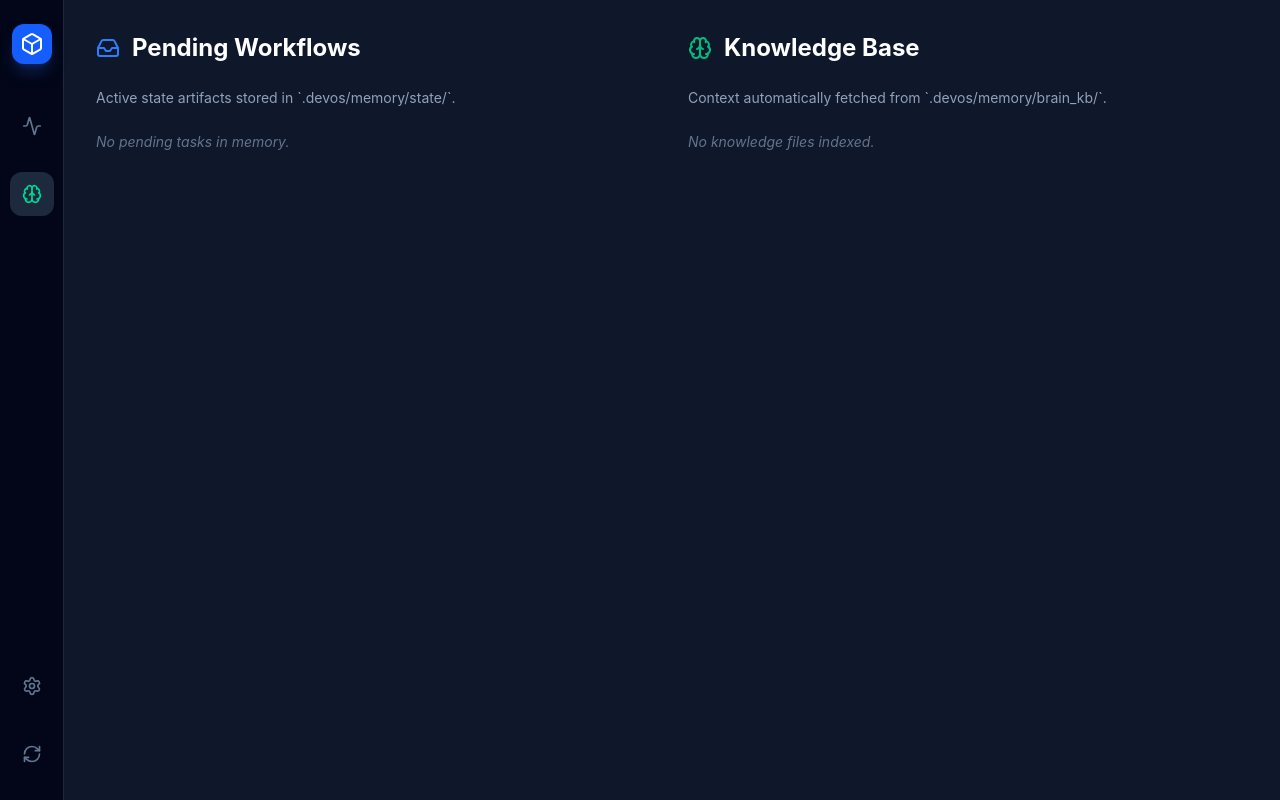
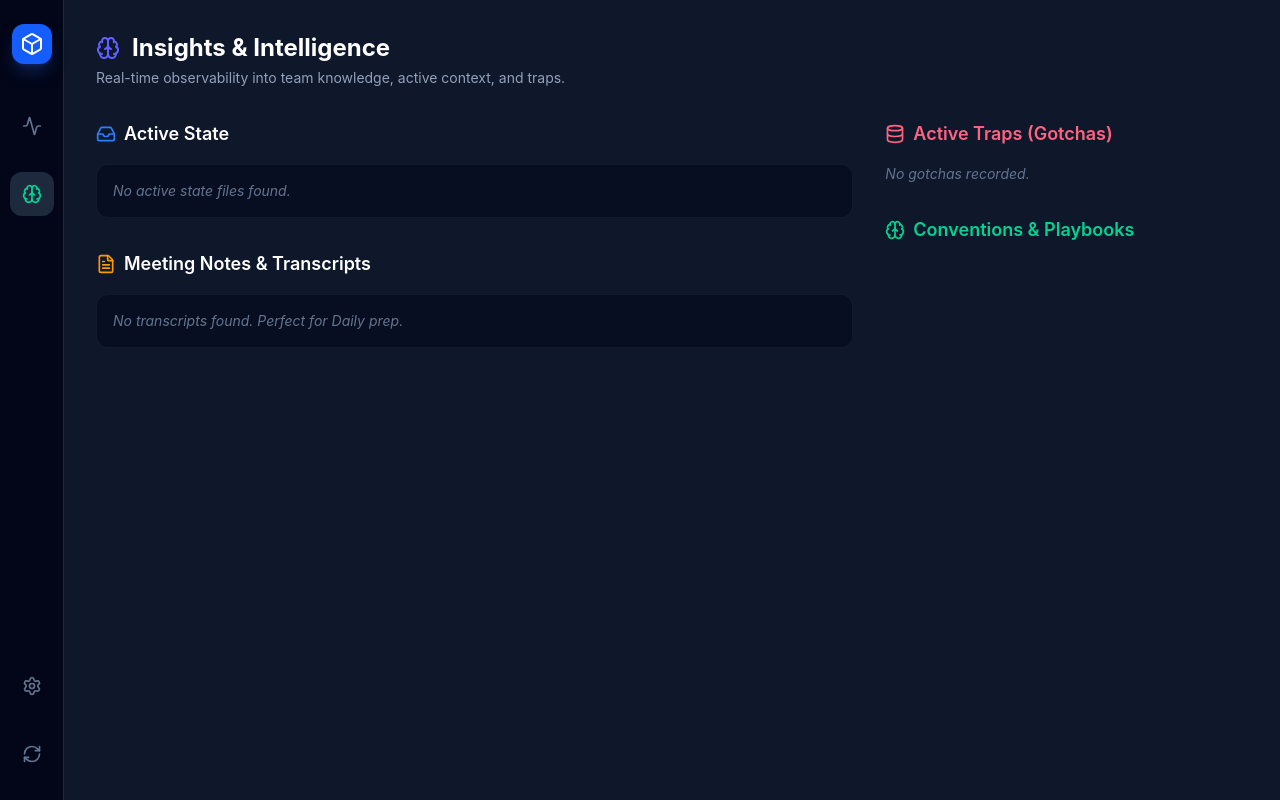
Before and after one commit to BrunoBNascimento/devos, a React (Vite) app in the folder packages/desktop/: page / in a window 1280 px wide. Both pictures are taken after a click on the button 31 px from the left and 194 px from the top of the page. Built offline with nearby package versions, Linux system fonts and the light colour scheme.

Commit message:
feat: turn knowledge tab into rich insights dashboard

```diff
--- a/packages/desktop/preload.cjs
+++ b/packages/desktop/preload.cjs
@@ -6,6 +6,7 @@ contextBridge.exposeInMainWorld('devosAPI', {
   readMetrics: () => ipcRenderer.invoke('devos:readMetrics'),
   readKnowledge: () => ipcRenderer.invoke('devos:readKnowledge'),
   readPendingTasks: () => ipcRenderer.invoke('devos:readPendingTasks'),
+  readTranscripts: () => ipcRenderer.invoke('devos:readTranscripts'),
 
   syncIntegrations: (useWsl, engine) => ipcRenderer.invoke('devos:syncIntegrations', { useWsl, engine }),
   setSyncInterval: (interval) => ipcRenderer.invoke('devos:setSyncInterval', interval),
--- a/packages/desktop/src/App.tsx
+++ b/packages/desktop/src/App.tsx
@@ -15,8 +15,9 @@ function App() {
 
   // Dashboards State
   const [metrics, setMetrics] = useState<any[]>([]);
-  const [knowledgeFiles, setKnowledgeFiles] = useState<string[]>([]);
-  const [pendingTasks, setPendingTasks] = useState<string[]>([]);
+  const [knowledgeFiles, setKnowledgeFiles] = useState<any[]>([]);
+  const [pendingTasks, setPendingTasks] = useState<any[]>([]);
+  const [transcripts, setTranscripts] = useState<any[]>([]);
 
   // Crawler State
   const [crawlerStatus, setCrawlerStatus] = useState('idle');
@@ -63,6 +64,9 @@ function App() {
 
       const p = await (window as any).devosAPI.readPendingTasks();
       if (p.success) setPendingTasks(p.files);
+
+      const t = await (window as any).devosAPI.readTranscripts();
+      if (t.success) setTranscripts(t.files);
     }
     setTimeout(() => setIsRefreshing(false), 500);
   };
@@ -198,46 +202,138 @@ function App() {
     );
   };
 
-  const renderKnowledgeTab = () => (
-    <div className="flex-1 p-8 overflow-y-auto flex gap-8 bg-slate-900">
+  const renderKnowledgeTab = () => {
+    // Categorize knowledge
+    const gotchas = knowledgeFiles.filter(f => f.metadata?.type === 'gotcha');
+    const conventions = knowledgeFiles.filter(f => f.metadata?.type === 'convention');
+    const plans = knowledgeFiles.filter(f => f.metadata?.type === 'plan');
+    const runbooks = knowledgeFiles.filter(f => f.metadata?.type === 'runbook');
+    const contracts = knowledgeFiles.filter(f => f.metadata?.type === 'contract');
+
+    const getPhaseColor = (phase: string) => {
+      switch(phase) {
+        case 'completed': return 'bg-emerald-500/10 text-emerald-400 border-emerald-500/20';
+        case 'developing': return 'bg-blue-500/10 text-blue-400 border-blue-500/20';
+        case 'reviewing': return 'bg-amber-500/10 text-amber-400 border-amber-500/20';
+        default: return 'bg-slate-800 text-slate-400 border-slate-700';
+      }
+    };
+
+    return (
+      <div className="flex-1 p-8 overflow-y-auto bg-slate-900">
+        <div className="mb-8 flex items-center justify-between">
+          <div>
+            <h1 className="text-2xl font-bold text-white flex items-center gap-3">
+              <Brain className="text-indigo-500" /> Insights & Intelligence
+            </h1>
+            <p className="text-slate-400 text-sm mt-1">Real-time observability into team knowledge, active context, and traps.</p>
+          </div>
+        </div>
+
+        <div className="grid grid-cols-12 gap-8">
+
+          {/* Main Column: Workflows & Daily Prep */}
+          <div className="col-span-8 flex flex-col gap-8">
+
+            {/* Active Workflows */}
+            <section>
+              <h2 className="text-lg font-semibold text-white mb-4 flex items-center gap-2">
+                <Inbox className="w-5 h-5 text-blue-500" /> Active State
+              </h2>
+              <div className="grid gap-4">
+                {pendingTasks.length === 0 ? (
+                  <p className="text-slate-500 text-sm italic p-4 bg-slate-950/50 rounded-xl border border-slate-800/50">No active state files found.</p>
+                ) : pendingTasks.map(f => (
+                  <div key={f.filename} className="p-5 bg-slate-950 border border-slate-800 rounded-2xl hover:border-slate-700 transition-all shadow-lg">
+                    <div className="flex items-start justify-between mb-3">
                       <div className="flex-1">
-        <h1 className="text-2xl font-bold text-white mb-6 flex items-center gap-3">
-          <Inbox className="text-blue-500" /> Pending Workflows
-        </h1>
-        <p className="text-slate-400 text-sm mb-6">Active state artifacts stored in `.devos/memory/state/`.</p>
-        <div className="space-y-3">
-          {pendingTasks.length === 0 ? <p className="text-slate-500 text-sm italic">No pending tasks in memory.</p> : pendingTasks.map(f => (
-            <div key={f} className="p-4 bg-slate-950 border border-slate-800 rounded-xl flex items-center justify-between hover:border-slate-700 transition-colors">
-              <div className="flex items-center gap-3">
-                <FileText className="w-5 h-5 text-slate-400" />
-                <span className="text-slate-200">{f}</span>
+                        <h3 className="text-slate-200 font-medium text-lg leading-tight">{f.title || f.filename}</h3>
+                        <div className="flex gap-2 mt-2">
+                          <span className={`text-xs px-2.5 py-1 rounded-full border ${getPhaseColor(f.metadata?.phase)} uppercase tracking-wider font-semibold`}>
+                            {f.metadata?.phase || 'draft'}
+                          </span>
+                          <span className="text-xs px-2.5 py-1 rounded-full border border-slate-700 bg-slate-800 text-slate-400">
+                            {f.metadata?.type || 'unknown'}
+                          </span>
                         </div>
-              <span className="text-xs bg-slate-800 text-slate-400 px-3 py-1 rounded-full border border-slate-700">
-                Phase: Draft
-              </span>
+                      </div>
+                      {f.metadata?.last_updated && (
+                        <div className="text-xs text-slate-500 flex items-center gap-1 bg-slate-900 px-2 py-1 rounded-md border border-slate-800">
+                          <Clock className="w-3 h-3" /> {f.metadata.last_updated}
+                        </div>
+                      )}
+                    </div>
+                    {f.summary && <p className="text-sm text-slate-400 leading-relaxed border-t border-slate-800/50 pt-3">{f.summary}</p>}
                   </div>
                 ))}
               </div>
-      </div>
+            </section>
 
-      <div className="flex-1">
-        <h1 className="text-2xl font-bold text-white mb-6 flex items-center gap-3">
-          <Brain className="text-emerald-500" /> Knowledge Base
-        </h1>
-        <p className="text-slate-400 text-sm mb-6">Context automatically fetched from `.devos/memory/brain_kb/`.</p>
-        <div className="space-y-3">
-          {knowledgeFiles.length === 0 ? <p className="text-slate-500 text-sm italic">No knowledge files indexed.</p> : knowledgeFiles.map(f => (
-            <div key={f} className="p-4 bg-slate-950 border border-slate-800 rounded-xl flex items-center justify-between">
-              <div className="flex items-center gap-3">
-                <Database className="w-5 h-5 text-emerald-600/50" />
-                <span className="text-slate-300">{f}</span>
-              </div>
+            {/* Daily Prep / Transcripts */}
+            <section>
+              <h2 className="text-lg font-semibold text-white mb-4 flex items-center gap-2">
+                <FileText className="w-5 h-5 text-amber-500" /> Meeting Notes & Transcripts
+              </h2>
+              <div className="grid gap-4">
+                {transcripts.length === 0 ? (
+                  <p className="text-slate-500 text-sm italic p-4 bg-slate-950/50 rounded-xl border border-slate-800/50">No transcripts found. Perfect for Daily prep.</p>
+                ) : transcripts.map(f => (
+                  <div key={f.filename} className="p-4 bg-slate-950 border border-slate-800 rounded-xl hover:border-slate-700 transition-all shadow-sm">
+                    <h3 className="text-slate-200 font-medium mb-2">{f.title || f.filename}</h3>
+                    {f.summary && <p className="text-sm text-slate-400 line-clamp-2">{f.summary}</p>}
                   </div>
                 ))}
               </div>
+            </section>
+
+          </div>
+
+          {/* Right Column: Gotchas & Knowledge */}
+          <div className="col-span-4 flex flex-col gap-8">
+
+            {/* Active Alerts / Gotchas */}
+            <section>
+              <h2 className="text-lg font-semibold text-rose-400 mb-4 flex items-center gap-2">
+                <Database className="w-5 h-5" /> Active Traps (Gotchas)
+              </h2>
+              <div className="grid gap-3">
+                {gotchas.length === 0 ? (
+                  <p className="text-slate-500 text-sm italic">No gotchas recorded.</p>
+                ) : gotchas.map(f => (
+                  <div key={f.filename} className="p-4 bg-rose-950/20 border border-rose-900/50 rounded-xl">
+                    <h3 className="text-rose-200 font-medium text-sm mb-2">{f.title || f.filename}</h3>
+                    {f.summary && <p className="text-xs text-rose-300/80 leading-relaxed">{f.summary}</p>}
+                  </div>
+                ))}
+              </div>
+            </section>
+
+            {/* Conventions & Runbooks */}
+            <section>
+              <h2 className="text-lg font-semibold text-emerald-400 mb-4 flex items-center gap-2">
+                <Brain className="w-5 h-5" /> Conventions & Playbooks
+              </h2>
+              <div className="grid gap-3">
+                {[...conventions, ...runbooks, ...contracts, ...plans].map(f => (
+                  <div key={f.filename} className="p-3 bg-slate-950 border border-slate-800 rounded-xl flex flex-col gap-2">
+                    <div className="flex justify-between items-start">
+                       <h3 className="text-slate-300 text-sm font-medium line-clamp-1">{f.title || f.filename}</h3>
+                       <span className="text-[10px] uppercase tracking-wide bg-slate-800 text-slate-400 px-1.5 py-0.5 rounded border border-slate-700">
+                         {f.metadata?.type || 'kb'}
+                       </span>
+                    </div>
+                    {f.summary && <p className="text-xs text-slate-500 line-clamp-2">{f.summary}</p>}
+                  </div>
+                ))}
+              </div>
+            </section>
+
+          </div>
+
         </div>
       </div>
     );
+  };
 
   const renderConfigTab = () => (
     <div className="flex-1 flex flex-col bg-slate-900">
```
Also changed, not shown: packages/desktop/main.cjs (+69 -2 lines). Lines whose indentation alone changed are shown as unchanged.
